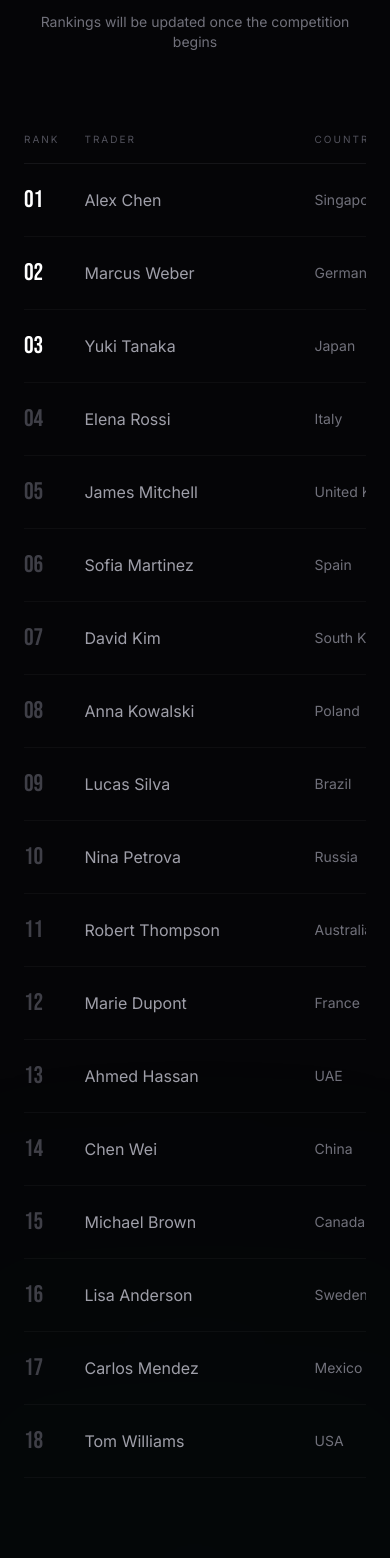
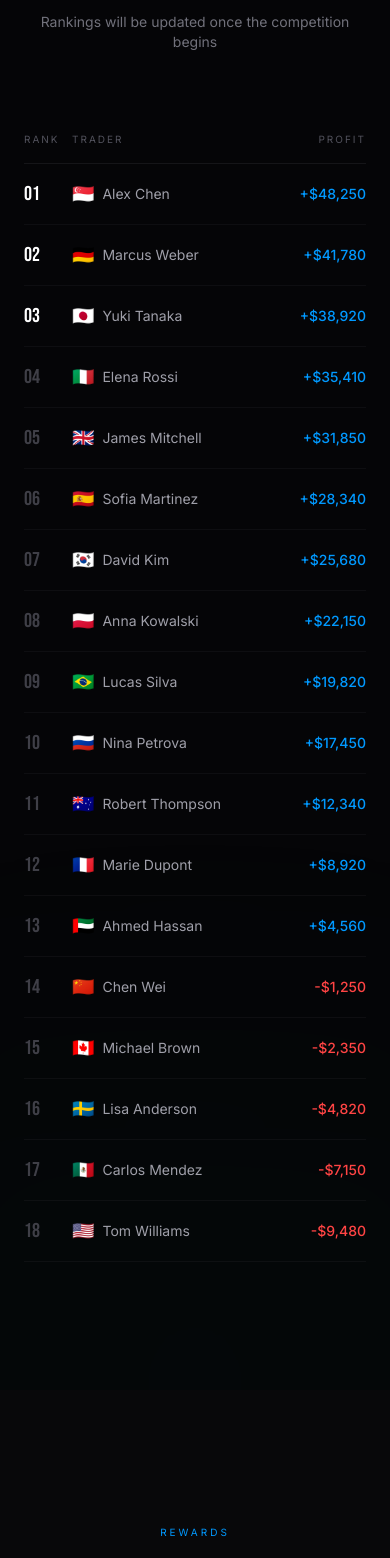
Before and after one commit to unimark88/WAC, a Next.js app: page / in a window 390 px wide. Shown: the part 2560-4118 px from the top of the page. Built offline with nearby package versions, Linux system fonts and the light colour scheme.

Commit message:
feat: enhance leaderboard with flag emojis and mobile responsiveness
Replace country names with flag emojis, remove Country column,
and adjust layout for mobile with visible profit column.

```diff
--- a/components/sections/leaderboard-section.tsx
+++ b/components/sections/leaderboard-section.tsx
@@ -1,23 +1,23 @@
 export function LeaderboardSection() {
   const traders = [
-    { rank: 1, name: "Alex Chen", country: "Singapore", profit: 48250 },
-    { rank: 2, name: "Marcus Weber", country: "Germany", profit: 41780 },
-    { rank: 3, name: "Yuki Tanaka", country: "Japan", profit: 38920 },
-    { rank: 4, name: "Elena Rossi", country: "Italy", profit: 35410 },
-    { rank: 5, name: "James Mitchell", country: "United Kingdom", profit: 31850 },
-    { rank: 6, name: "Sofia Martinez", country: "Spain", profit: 28340 },
-    { rank: 7, name: "David Kim", country: "South Korea", profit: 25680 },
-    { rank: 8, name: "Anna Kowalski", country: "Poland", profit: 22150 },
-    { rank: 9, name: "Lucas Silva", country: "Brazil", profit: 19820 },
-    { rank: 10, name: "Nina Petrova", country: "Russia", profit: 17450 },
-    { rank: 11, name: "Robert Thompson", country: "Australia", profit: 12340 },
-    { rank: 12, name: "Marie Dupont", country: "France", profit: 8920 },
-    { rank: 13, name: "Ahmed Hassan", country: "UAE", profit: 4560 },
-    { rank: 14, name: "Chen Wei", country: "China", profit: -1250 },
-    { rank: 15, name: "Michael Brown", country: "Canada", profit: -2350 },
-    { rank: 16, name: "Lisa Anderson", country: "Sweden", profit: -4820 },
-    { rank: 17, name: "Carlos Mendez", country: "Mexico", profit: -7150 },
-    { rank: 18, name: "Tom Williams", country: "USA", profit: -9480 },
+    { rank: 1, name: "Alex Chen", flag: "🇸🇬", profit: 48250 },
+    { rank: 2, name: "Marcus Weber", flag: "🇩🇪", profit: 41780 },
+    { rank: 3, name: "Yuki Tanaka", flag: "🇯🇵", profit: 38920 },
+    { rank: 4, name: "Elena Rossi", flag: "🇮🇹", profit: 35410 },
+    { rank: 5, name: "James Mitchell", flag: "🇬🇧", profit: 31850 },
+    { rank: 6, name: "Sofia Martinez", flag: "🇪🇸", profit: 28340 },
+    { rank: 7, name: "David Kim", flag: "🇰🇷", profit: 25680 },
+    { rank: 8, name: "Anna Kowalski", flag: "🇵🇱", profit: 22150 },
+    { rank: 9, name: "Lucas Silva", flag: "🇧🇷", profit: 19820 },
+    { rank: 10, name: "Nina Petrova", flag: "🇷🇺", profit: 17450 },
+    { rank: 11, name: "Robert Thompson", flag: "🇦🇺", profit: 12340 },
+    { rank: 12, name: "Marie Dupont", flag: "🇫🇷", profit: 8920 },
+    { rank: 13, name: "Ahmed Hassan", flag: "🇦🇪", profit: 4560 },
+    { rank: 14, name: "Chen Wei", flag: "🇨🇳", profit: -1250 },
+    { rank: 15, name: "Michael Brown", flag: "🇨🇦", profit: -2350 },
+    { rank: 16, name: "Lisa Anderson", flag: "🇸🇪", profit: -4820 },
+    { rank: 17, name: "Carlos Mendez", flag: "🇲🇽", profit: -7150 },
+    { rank: 18, name: "Tom Williams", flag: "🇺🇸", profit: -9480 },
   ]
 
   const formatProfit = (profit: number) => {
@@ -50,13 +50,12 @@ export function LeaderboardSection() {
         </div>
 
         {/* Table */}
-        <div className="overflow-x-auto">
-          <table className="w-full min-w-[600px]">
+        <div>
+          <table className="w-full">
             <thead>
               <tr className="border-b border-zinc-800/50">
-                <th className="pb-4 text-left text-[10px] uppercase tracking-[0.2em] text-zinc-600 font-normal">Rank</th>
+                <th className="pb-4 text-left text-[10px] uppercase tracking-[0.2em] text-zinc-600 font-normal w-12 md:w-20">Rank</th>
                 <th className="pb-4 text-left text-[10px] uppercase tracking-[0.2em] text-zinc-600 font-normal">Trader</th>
-                <th className="pb-4 text-left text-[10px] uppercase tracking-[0.2em] text-zinc-600 font-normal">Country</th>
                 <th className="pb-4 text-right text-[10px] uppercase tracking-[0.2em] text-zinc-600 font-normal">Profit</th>
               </tr>
             </thead>
@@ -66,17 +65,21 @@ export function LeaderboardSection() {
                   key={trader.rank}
                   className="border-b border-zinc-800/30 hover:bg-zinc-900/30 transition-colors"
                 >
-                  <td className="py-5">
+                  <td className="py-4 md:py-5">
                     <span
-                      className={`text-2xl ${index < 3 ? 'text-white' : 'text-zinc-700'}`}
+                      className={`text-xl md:text-2xl ${index < 3 ? 'text-white' : 'text-zinc-700'}`}
                       style={{ fontFamily: 'var(--font-bebas), system-ui' }}
                     >
                       {String(trader.rank).padStart(2, '0')}
                     </span>
                   </td>
-                  <td className="py-5 text-zinc-400">{trader.name}</td>
-                  <td className="py-5 text-zinc-500 text-sm">{trader.country}</td>
-                  <td className={`py-5 text-right font-medium ${trader.profit >= 0 ? 'text-[#0099FF]' : 'text-[#FF4444]'}`}>
+                  <td className="py-4 md:py-5">
+                    <div className="flex items-center gap-2 md:gap-3">
+                      <span className="text-lg md:text-xl">{trader.flag}</span>
+                      <span className="text-zinc-400 text-sm md:text-base truncate">{trader.name}</span>
+                    </div>
+                  </td>
+                  <td className={`py-4 md:py-5 text-right font-medium text-sm md:text-base ${trader.profit >= 0 ? 'text-[#0099FF]' : 'text-[#FF4444]'}`}>
                     {formatProfit(trader.profit)}
                   </td>
                 </tr>
```
